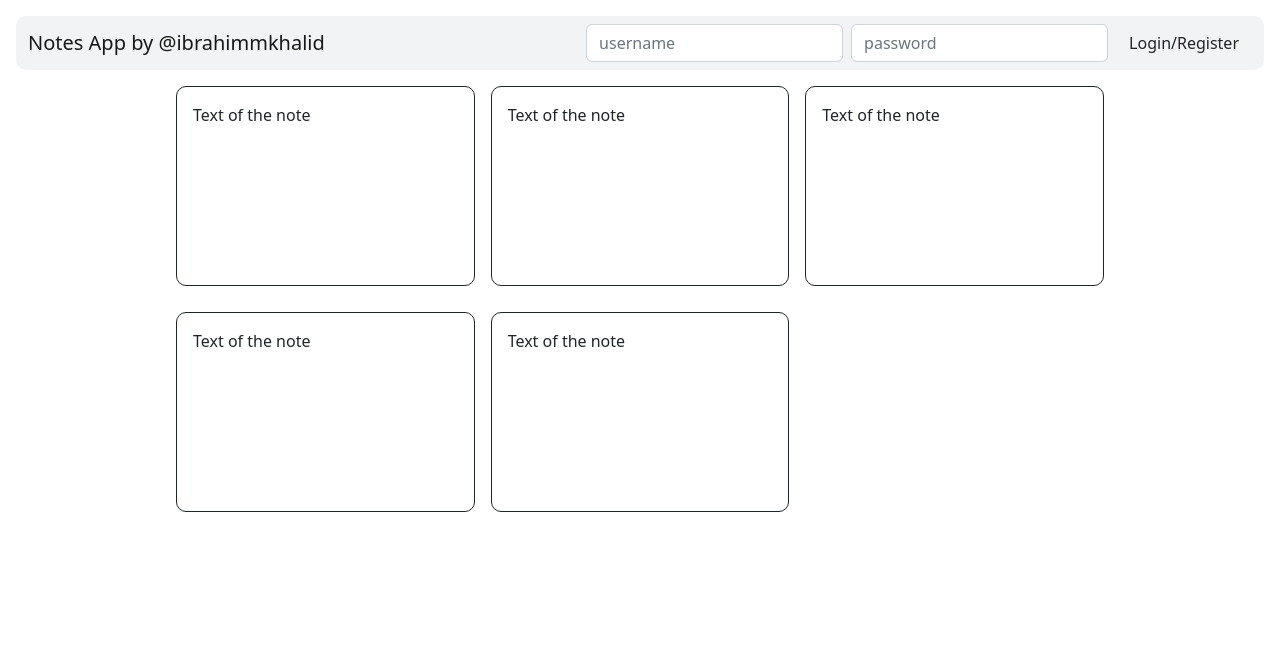
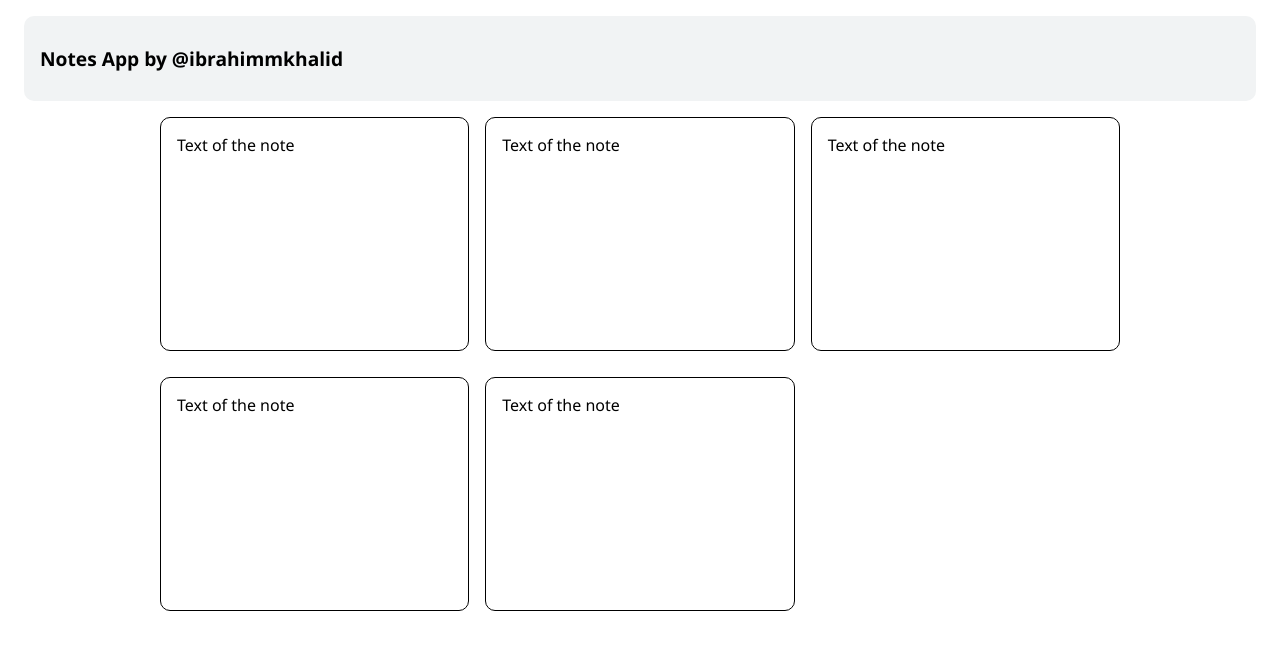
Before and after one commit to ibrahimmkhalid/notes-app, a React (Create React App) app in the folder client/: page / in a window 1280 px wide. Shown: the top 650 px of the page. Built offline with nearby package versions, Linux system fonts and the light colour scheme.

Commit message:
topbar update, remove bootstrap usage

```diff
--- a/client/src/TopBar.js
+++ b/client/src/TopBar.js
@@ -1,15 +1,10 @@
 function TopBar() {
   return (
-    <nav className="navbar navbar-expand-lg bg-light top-bar">
-      <div className="container-fluid">
-        <span className="navbar-brand mb-0 h1">Notes App by @ibrahimmkhalid</span>
-        <form className="d-flex">
-          <input className="form-control me-2" type="text" placeholder="username" aria-label="username"></input>
-          <input className="form-control me-2" type="password" placeholder="password" aria-label="password"></input>
-          <button className="btn btn-outline-success" type="submit">Login/Register</button>
-        </form>
-      </div>
-    </nav>
+    <div className='top-bar'>
+      <span>
+        <h1>Notes App by @ibrahimmkhalid</h1>
+      </span>
+    </div>
   )
 }
 
--- a/client/src/custom.scss
+++ b/client/src/custom.scss
@@ -1,13 +1,17 @@
-
-$theme-colors: (
-  "light":      #F1F3F4,
-);
-
-@import '../node_modules/bootstrap/scss/bootstrap.scss';
+:root {
+  font-family: 'Segoe UI', 'Open Sans', 'Helvetica Neue', sans-serif;
+}
 
 .top-bar{
+  padding: 1rem;
+  font-weight: bold;
   margin: 1rem;
+  background-color: #F1F3F4;
   border-radius: 10px;
+}
+
+.top-bar h1{
+  font-size: 1.2rem;
 }
 
 .main-area{
```
